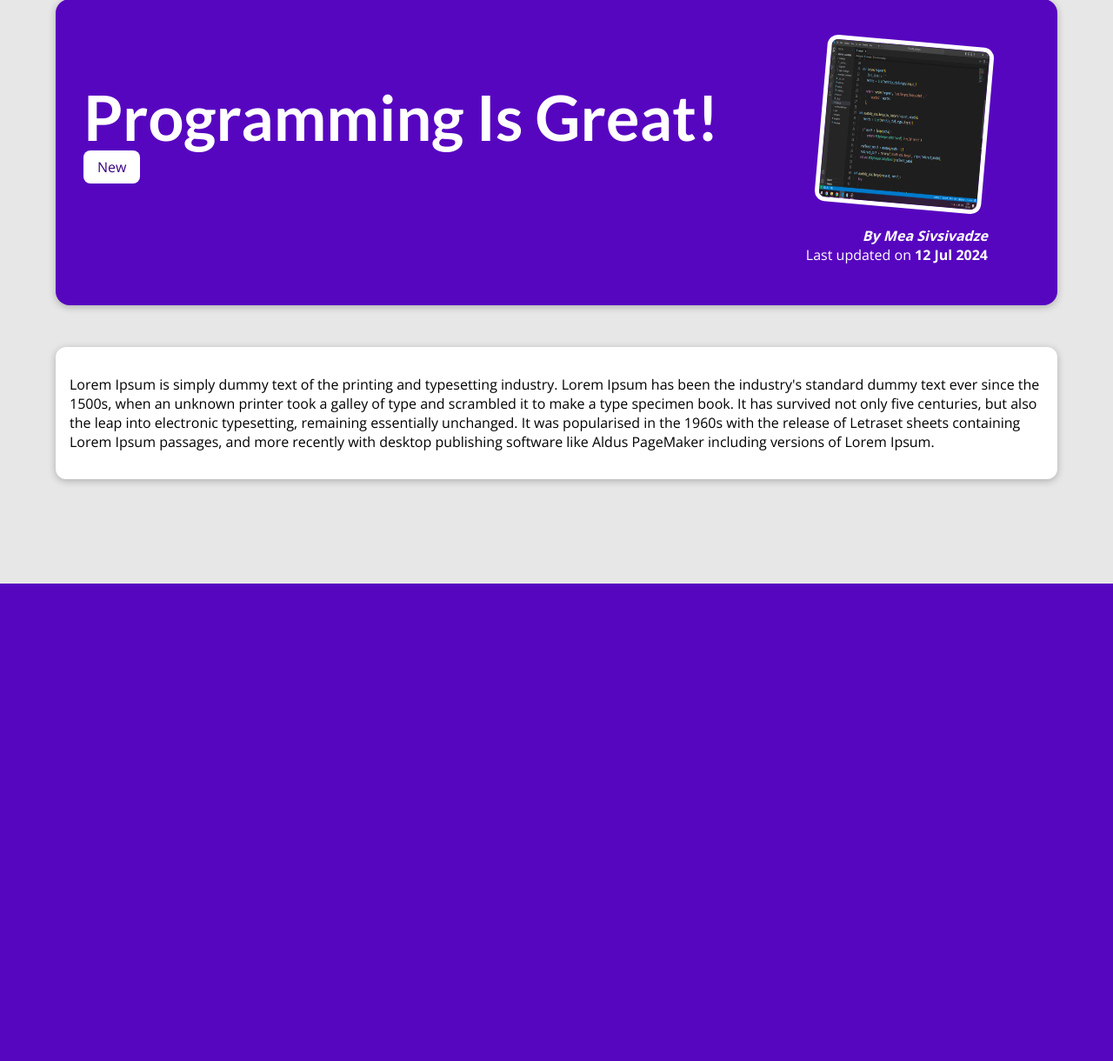
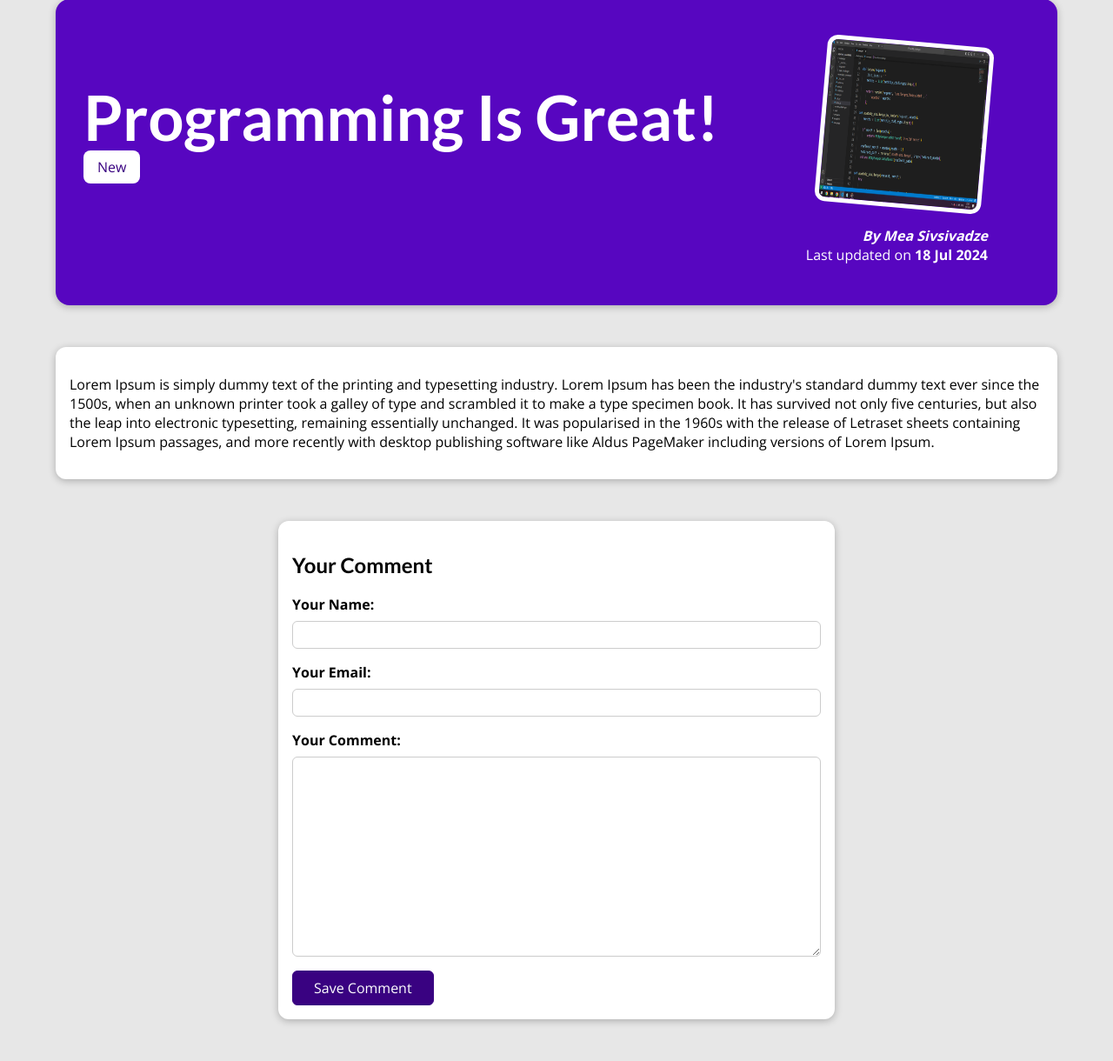
Before and after one commit to measivs/my-site, a Django app: a page that uses blog/templates/blog/post-detail.html in a window 1280 px wide. Shown: the part 129-1349 px from the top of the page at 87% size. Before the commit the page ends 800 px from the top, so only its background shows below. Run offline with Django 5.2, Linux system fonts and the light colour scheme; data comes from the database, SQL or seed files in the repository.

Commit message:
user-side changes

```diff
--- /dev/null
+++ b/blog/forms.py
@@ -0,0 +1,13 @@
+from django import forms
+
+from .models import Comment
+
+class CommentForm(forms.ModelForm):
+    class Meta:
+        model = Comment
+        exclude = ['post']
+        labels = {
+            'user_name': 'Your Name',
+            'user_email': 'Your Email',
+            'text': 'Your Comment'
+        }
--- a/blog/models.py
+++ b/blog/models.py
@@ -25,10 +25,18 @@ class Author(models.Model):
 class Post(models.Model):
     title = models.CharField(max_length=150)
     excerpt = models.CharField(max_length=200)
-    image_name = models.CharField(max_length=100)
+    image = models.ImageField(upload_to='posts', null=True)
     date = models.DateField(auto_now=True)
     slug = models.SlugField(unique=True, db_index=True)
     content = models.TextField(validators=[MinLengthValidator(10)])
     author = models.ForeignKey(
         Author, on_delete=models.SET_NULL, null=True, related_name='posts')
     tags = models.ManyToManyField(Tag)
+
+
+class Comment(models.Model):
+    user_name = models.CharField(max_length=120)
+    user_email = models.EmailField()
+    text = models.TextField(max_length=400)
+    post = models.ForeignKey(
+        Post, on_delete=models.CASCADE, related_name='comments')
--- a/blog/static/blog/post-detail.css
+++ b/blog/static/blog/post-detail.css
@@ -57,6 +57,25 @@ body {
   font-weight: bold;
 }
 
+#read-later {
+  margin: 2rem 0;
+}
+
+#read-later button {
+  background-color: transparent;
+  border: 1px solid white;
+  padding: 0.5rem 2rem;
+  font: inherit;
+  color: white;
+  cursor: pointer;
+}
+
+#read-later button:hover,
+#read-later button:active {
+  background-color: white;
+  color: #390281;
+}
+
 main {
   width: 90%;
   max-width: 90rem;
@@ -73,3 +92,113 @@ body {
   padding: 0.5rem 1rem;
   border-radius: 8px;
 }
+
+#comment-form {
+  margin: 3rem auto;
+  width: 90%;
+  max-width: 40rem;
+  border-radius: 12px;
+  background-color: white;
+  box-shadow: 0 2px 8px rgba(0, 0, 0, 0.25);
+  padding: 1rem;
+}
+
+#comment-form button {
+  font: inherit;
+  background-color: #390281;
+  color: white;
+  border: 1px solid #390281;
+  padding: 0.5rem 1.5rem;
+  border-radius: 6px;
+  cursor: pointer;
+}
+
+#comment-form button:hover,
+#comment-form button:active {
+  background-color: #4f0ba7;
+  border-color: #4f0ba7;
+}
+
+.form-control {
+  margin-bottom: 1rem;
+}
+
+.form-control label {
+  font-weight: bold;
+  margin-bottom: 0.5rem;
+  display: block;
+}
+
+.form-control input,
+.form-control textarea {
+  display: block;
+  width: 100%;
+  font: inherit;
+  padding: 0.25rem;
+  border-radius: 6px;
+  border: 1px solid #ccc;
+}
+
+.errorlist {
+  list-style: none;
+  margin: 0.5rem 0;
+  padding: 0;
+  color: #d6000b;
+}
+
+.invalid label {
+  color: #d6000b;
+}
+
+.invalid input,
+.invalid textarea {
+  border-color: #d6000b;
+  background-color: #ffe6e7;
+}
+
+#alert {
+  margin: 8rem auto 3rem auto;
+  border: 1px solid #d6000b;
+  background-color: #ffe6e7;
+  padding: 1rem;
+  width: 90%;
+  max-width: 40rem;
+}
+
+#alert a {
+  text-decoration: none;
+  border: 1px solid #d6000b;
+  background-color: #d6000b;
+  color: white;
+  padding: 0.25rem 1.5rem;
+  border-radius: 6px;
+}
+
+#comments {
+  margin: 3rem auto;
+  width: 90%;
+  max-width: 60rem;
+  border-radius: 12px;
+  background-color: white;
+  box-shadow: 0 2px 8px rgba(0, 0, 0, 0.25);
+  padding: 1rem 2rem;
+}
+
+#comments ul {
+  list-style: none;
+  margin: 0;
+  padding: 0;
+}
+
+#comments li {
+  margin-bottom: 1rem;
+  border-bottom: 2px solid #ccc;
+}
+
+#comments li:last-of-type {
+  border-bottom: none;
+}
+
+#comments h2 {
+  color: #464646;
+}
--- a/blog/templates/blog/includes/post.html
+++ b/blog/templates/blog/includes/post.html
@@ -1,9 +1,7 @@
-{% load static %}
-
 <li>
     <article class='post'>
         <a href='{% url 'post-detail-page' post.slug %}'>
-            <img src='{% static 'blog/images/'|add:post.image_name %}' alt='{{ post.title }}' />
+            <img src='{{ post.image.url }}' alt='{{ post.title }}' />
             <div class='post__content'>
                 <h3>{{ post.title }}</h3>
                 <p>
--- a/blog/templates/blog/post-detail.html
+++ b/blog/templates/blog/post-detail.html
@@ -10,6 +10,15 @@
 {% endblock %}
 
 {% block content %}
+
+{% if comment_form.errors %}
+    <div id='alert'>
+        <h2>Saving the comment failed!</h2>
+        <p>Please check the comment form below the post and fix your errors.</p>
+        <a href='#comment-form'>Fix!</a>
+    </div>
+{% endif %}
+
 <section id='summary'>
     <h2>{{ post.title }}</h2>
     <div>
@@ -18,7 +27,7 @@
         {% endfor %}
     </div>
     <article>
-            <img src='{% static 'blog/images/'|add:post.image_name %}' alt={{ post.title }} />
+        <img src='{{ post.image.url }}' alt={{ post.title }} />
         <address>By <a href='mailto:{{ post.author.email_address }}'>{{ post.author }}</a></address>
         <div>
             Last updated on <time>{{ post.date|date:'d M Y' }}</time>
@@ -29,4 +38,19 @@
 <main>
     {{ post.content|linebreaks }}
 </main>
+
+<section id='comment-form'>
+    <h2>Your Comment</h2>
+    <form action='{% url 'post-detail-page' post.slug %}' method='POST'>
+        {% csrf_token %}
+        {% for form_field in comment_form %}
+            <div class='form-control {% if form_field.errors %}invalid{% endif %}'>
+                {{ form_field.label_tag }}
+                {{ form_field }}
+                {{ form_field.errors }}
+            </div>
+        {% endfor %}
+        <button>Save Comment</button>
+    </form>
+</section>
 {% endblock %}
--- a/blog/urls.py
+++ b/blog/urls.py
@@ -2,8 +2,8 @@ from django.urls import path
 from . import views
 
 urlpatterns = [
-    path('', views.starting_page, name='starting-page'),
-    path('posts', views.posts, name='posts-page'),
-    path('posts/<slug:slug>', views.post_detail,
+    path('', views.StartingPageView.as_view(), name='starting-page'),
+    path('posts', views.AllPostsView.as_view(), name='posts-page'),
+    path('posts/<slug:slug>', views.SinglePostView.as_view(),
          name='post-detail-page')
 ]
--- a/blog/views.py
+++ b/blog/views.py
@@ -1,24 +1,67 @@
+from typing import Any
+from django.db.models.query import QuerySet
 from django.shortcuts import render, get_object_or_404
+from django.http import HttpResponseRedirect
+from django.urls import reverse
+from django.views.generic import ListView
+from django.views import View
 
 from .models import Post
+from .forms import CommentForm
 
 # Create your views here.
 
-def starting_page(request):
-    latest_posts = Post.objects.all().order_by('-date')[:3]
-    return render(request, 'blog/index.html', {
-        'posts': latest_posts
-    })
+class StartingPageView(ListView):
+    template_name = 'blog/index.html'
+    model = Post
+    ordering = ['-date']
+    context_object_name = 'posts'
 
-def posts(request):
-    all_posts = Post.objects.all().order_by('-date')
-    return render(request, 'blog/all-posts.html', {
-        'all_posts': all_posts
-    })
+    def get_queryset(self):
+        queryset =  super().get_queryset()
+        data = queryset[:3]
+        return data
 
-def post_detail(request, slug):
-    identified_post = get_object_or_404(Post, slug=slug)
-    return render(request, 'blog/post-detail.html', {
-       'post': identified_post,
-       'post_tags': identified_post.tags.all()
-    })
+
+class AllPostsView(ListView):
+    template_name = 'blog/all-posts.html'
+    model = Post
+    ordering = ['-date']
+    context_object_name = 'all_posts'
+
+
+class SinglePostView(View):
+    def get(self, request, slug):
+        post = Post.objects.get(slug=slug)
+        context = {
+            'post': post,
+            'post_tags': post.tags.all(),
+            'comment_form': CommentForm()
+        }
+        return render(request, 'blog/post-detail.html', context)
+
+    def post(self, request, slug):
+        comment_form = CommentForm(request.POST)
+        post = Post.objects.get(slug=slug)
+
+        if comment_form.is_valid():
+            comment = comment_form.save(commit=False)
+            comment.post = post
+            comment.save()
+
+            return HttpResponseRedirect(reverse('post-detail-page', args=[slug]))
+
+        context = {
+            'post': post,
+            'post_tags': post.tags.all(),
+            'comment_form': CommentForm()
+        }
+        return render(request, 'blog/post-detail.html', context)
+
+
+
+    def get_context_data(self, **kwargs):
+        context = super().get_context_data(**kwargs)
+        context['post_tags'] = self.object.tags.all()
+        context['comment_form'] = CommentForm()
+        return context
--- a/my_site/settings.py
+++ b/my_site/settings.py
@@ -124,6 +124,9 @@ STATICFILES_DIRS = [
     BASE_DIR / 'static'
 ]
 
+MEDIA_ROOT = BASE_DIR / 'uploads'
+MEDIA_URL = '/files/'
+
 # Default primary key field type
 # https://docs.djangoproject.com/en/5.0/ref/settings/#default-auto-field
 
--- a/my_site/urls.py
+++ b/my_site/urls.py
@@ -16,8 +16,10 @@ Including another URLconf
 """
 from django.contrib import admin
 from django.urls import path, include
+from django.conf.urls.static import static
+from django.conf import settings
 
 urlpatterns = [
     path('admin/', admin.site.urls),
     path('', include('blog.urls'))
-]
+] + static(settings.MEDIA_URL, document_root=settings.MEDIA_ROOT)
```
Also changed, not shown: blog/migrations/0002_remove_post_image_name_post_image.py (added), blog/migrations/0003_comment.py (added), blog/static/blog/images/mountains.jpg (deleted), blog/static/blog/images/woods.jpg (deleted), db.sqlite3, uploads/posts/coding.png (renamed from blog/static/blog/images/coding.png), uploads/posts/mea.jpg (added), 2 other files. Lines whose indentation alone changed are shown as unchanged.
